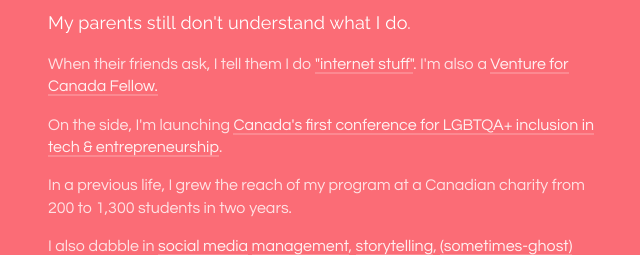
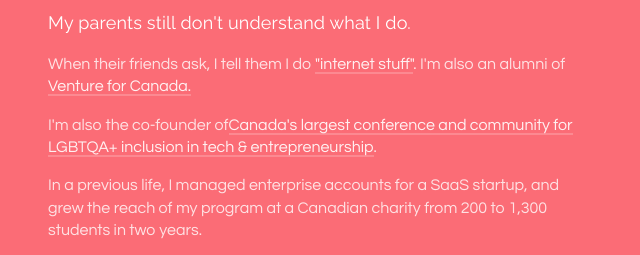
Before and after one commit to jeanettestock/jeanettestock.github.io, a plain HTML site: page index.html in a window 1280 px wide. Shown: the part 376-631 px from the top of the page, without its empty margins (90-730 px from the left). Drawn offline with Linux system fonts and the light colour scheme.

Commit message:
Update super outdated job information

```diff
--- a/index.html
+++ b/index.html
@@ -29,10 +29,10 @@
       <section id="summary">
         <h2>My parents still don't understand what I do.</h2>
         <p>When their friends ask, I tell them I do
-          <a href="https://www.pressly.com/" target="_blank">"internet stuff"</a>. I'm also a
-          <a href="https://medium.com/@VentureforCanada/jeanette-stock-fellow-profile-290c5833e6e8" target="_blank">Venture for Canada Fellow.</a></p>
-        <p>On the side, I'm launching <a href="http://www.ventureout.ca/" target="_blank">Canada's first conference for LGBTQA+ inclusion in tech & entrepreneurship</a>.</p>
-        <p>In a previous life, I grew the reach of my program at a Canadian charity from 200 to 1,300 students in two years.</p>
+          <a href="https://www.highlinebeta.com/" target="_blank">"internet stuff"</a>. I'm also an alumni of
+          <a href="https://medium.com/@VentureforCanada/jeanette-stock-fellow-profile-290c5833e6e8" target="_blank">Venture for Canada.</a></p>
+        <p>I'm also the co-founder of<a href="http://www.ventureout.ca/" target="_blank">Canada's largest conference and community for LGBTQA+ inclusion in tech & entrepreneurship</a>.</p>
+        <p>In a previous life, I managed enterprise accounts for a SaaS startup, and grew the reach of my program at a Canadian charity from 200 to 1,300 students in two years.</p>
         <p>I also dabble in
           <a href="https://twitter.com/outonbayst" target="_blank">social media</a>
           <a href="https://www.facebook.com/startproud/" target="_blank">management</a>,
```
